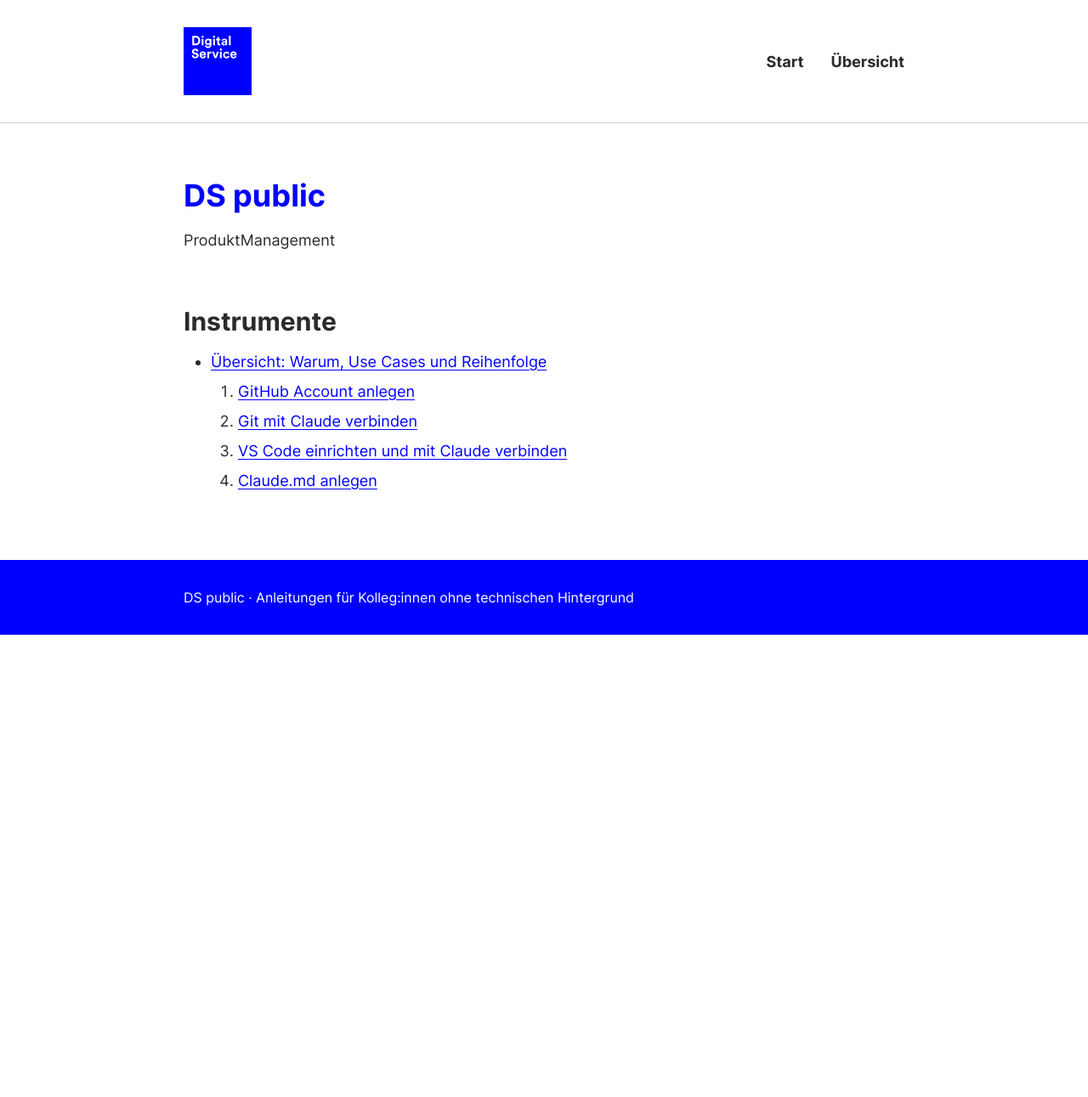
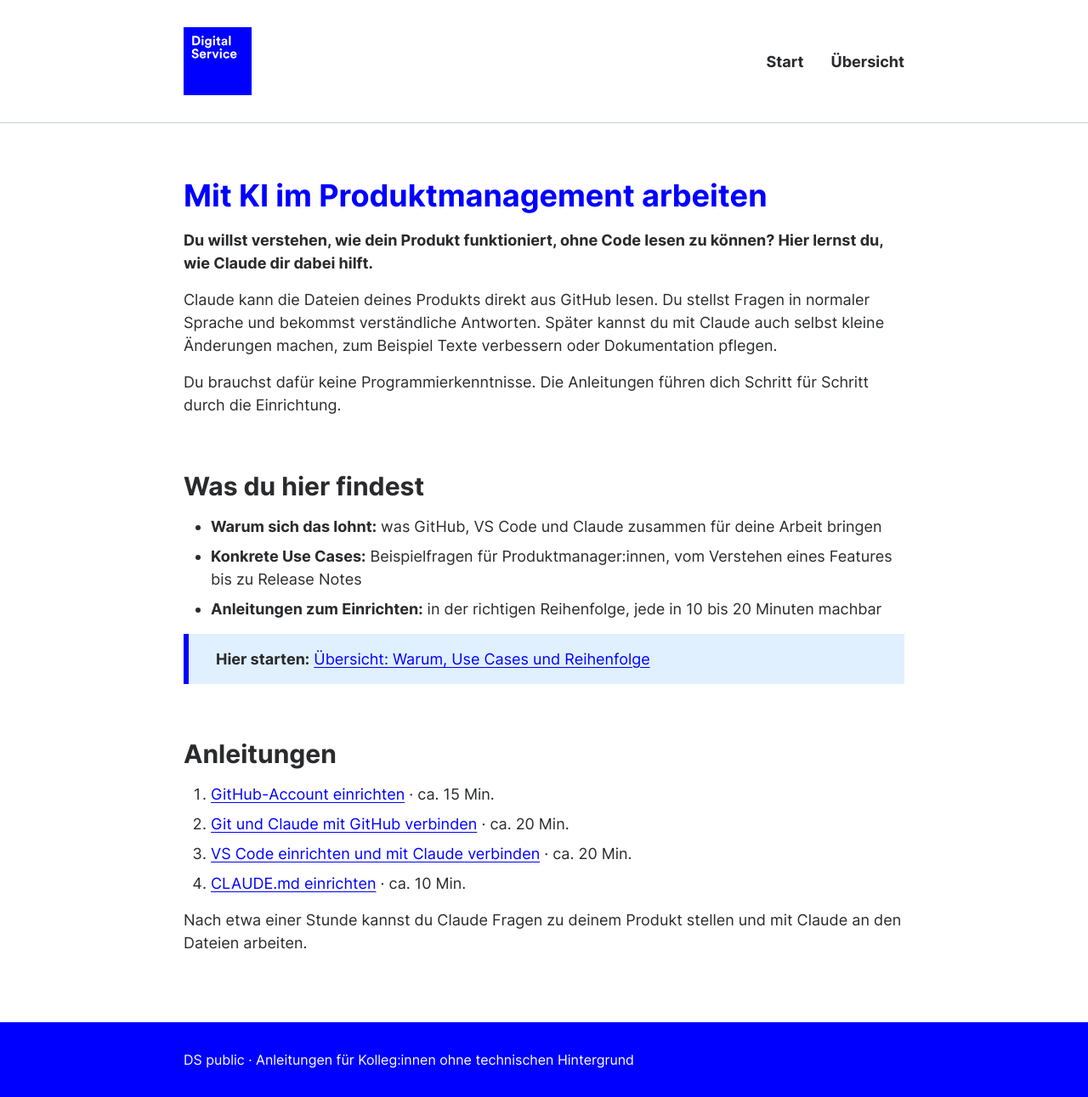
Before and after one commit to joergihlefeld-ds/DS_public, a Jekyll site: the page built from index.md, in a window 1280 px wide. Shown: the whole page at 85% size. Built offline with Jekyll 4.4.1, drawn with Linux system fonts in a browser that asks for light colours; before the commit the page ends 900 px from its top, so only the background shows below that.

Commit message:
ANleitung

```diff
--- a/index.md
+++ b/index.md
@@ -1,15 +1,28 @@
 ---
-title: DS public
+title: Mit KI im Produktmanagement arbeiten
 ---
 
-# DS public
+# Mit KI im Produktmanagement arbeiten
 
-ProduktManagement
+**Du willst verstehen, wie dein Produkt funktioniert, ohne Code lesen zu können? Hier lernst du, wie Claude dir dabei hilft.**
 
-## Instrumente
+Claude kann die Dateien deines Produkts direkt aus GitHub lesen. Du stellst Fragen in normaler Sprache und bekommst verständliche Antworten. Später kannst du mit Claude auch selbst kleine Änderungen machen, zum Beispiel Texte verbessern oder Dokumentation pflegen.
 
-- [Übersicht: Warum, Use Cases und Reihenfolge](anleitungen/uebersicht.md)
-1. [GitHub Account anlegen](anleitungen/github-account-einrichten.md)
-2. [Git mit Claude verbinden](anleitungen/git-und-claude-mit-github-verbinden.md)
-3. [VS Code einrichten und mit Claude verbinden](anleitungen/vs-code-einrichten.md)
-4. [Claude.md anlegen](anleitungen/claude-md-einrichten.md)
+Du brauchst dafür keine Programmierkenntnisse. Die Anleitungen führen dich Schritt für Schritt durch die Einrichtung.
+
+## Was du hier findest
+
+- **Warum sich das lohnt:** was GitHub, VS Code und Claude zusammen für deine Arbeit bringen
+- **Konkrete Use Cases:** Beispielfragen für Produktmanager:innen, vom Verstehen eines Features bis zu Release Notes
+- **Anleitungen zum Einrichten:** in der richtigen Reihenfolge, jede in 10 bis 20 Minuten machbar
+
+> **Hier starten:** [Übersicht: Warum, Use Cases und Reihenfolge](anleitungen/uebersicht.md)
+
+## Anleitungen
+
+1. [GitHub-Account einrichten](anleitungen/github-account-einrichten.md) · ca. 15 Min.
+2. [Git und Claude mit GitHub verbinden](anleitungen/git-und-claude-mit-github-verbinden.md) · ca. 20 Min.
+3. [VS Code einrichten und mit Claude verbinden](anleitungen/vs-code-einrichten.md) · ca. 20 Min.
+4. [CLAUDE.md einrichten](anleitungen/claude-md-einrichten.md) · ca. 10 Min.
+
+Nach etwa einer Stunde kannst du Claude Fragen zu deinem Produkt stellen und mit Claude an den Dateien arbeiten.
```
